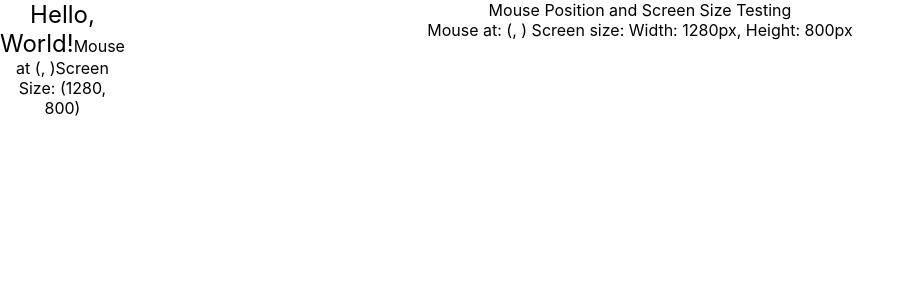
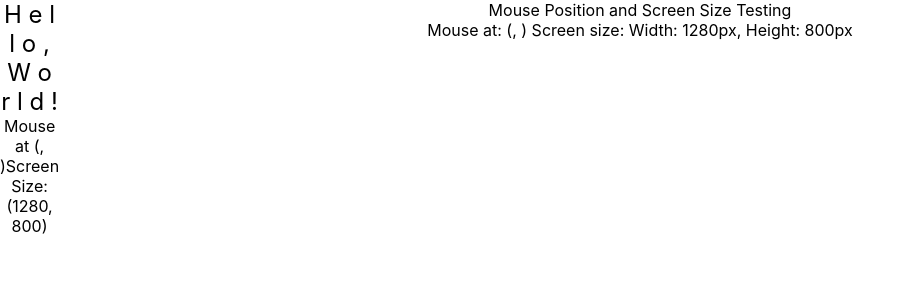
Before and after one commit to SirrorsMoore1975/sm1975-my-analog-clock, a React (Create React App) app in the folder my-analog-clock/: page / in a window 1280 px wide. Shown: the top 300 px of the page, without its empty margins (0-915 px from the left). Built offline with nearby package versions, Linux system fonts and the light colour scheme.

Commit message:
WIP: color not used
possible style color is an Object not Array

```diff
--- a/my-analog-clock/src/utilities/ColorText.js
+++ b/my-analog-clock/src/utilities/ColorText.js
@@ -1,34 +1,49 @@
 import React, { useState, useEffect } from "react";
+const defaultColorScheme = {
+  red: "rgb(255,0,0)",
+  brown: "rgb(255,255,0)",
+  green: "rgb(0,255,0)",
+  yellow: "rgb(0,255,255)",
+  blue: "rgb(0,0,255)",
+  pink: "rgb(255,0,255)",
+};
 
-const ColorText = ({ message, colorScheme }) => {
-  const [ colors, setColors ] = useState({});
+const ColorText = ({ message, colorScheme = defaultColorScheme }) => {
+  //const [ colors, setColors ] = useState({});
   //const [colorIdx, setColorIdx] = useState(0);
-  const colorKeys = Object.keys(colors);
+  const colorKeys = Object.keys(colorScheme);
+  const colorLength = Object.entries(colorScheme).length;
+  const colorValues = Object.values(colorScheme);
+  const [offset, setOffset] = useState(0);
   //const colorSpan = message.length / colorBreakPoint;
   //let currentColor = 0;
 
-  useEffect(()=>{
-    const intervalId = setInterval(()=>{
-      setColors(()=>{
-        if (colorScheme && !Array.isArray(colorScheme) && typeof colorScheme === 'object'){
-          return colorScheme;
-        } else {
-          return { 'red':'rgb(255,0,0)', 'brown':'rgb(255,255,0)', 'green':'rgb(0,255,0)', 'yellow':'rgb(0,255,255)', 'blue':'rgb(0,0,255)', 'pink':'rgb(255,0,255)'};
-        }
-
-      });
+  useEffect(() => {
+    const intervalId = setInterval(() => {
       //setColorIdx((prevIndex)=>(prevIndex + 1) % colors.length);
-    }, 250);
-    return () => { clearInterval(intervalId); }
-  },[colors, colorScheme])
+      setOffset((prev) => (prev + 1) % colorLength);
+    }, 1000);
+    return () => {
+      clearInterval(intervalId);
+    };
+  }, [colorLength]);
 
   return (
-  <>
-    <span style={{ fontSize: 24, color: colors[colorKeys] }}>
-      {`${message}`}
-    </span>
-
-  </>
-  )
+    <>
+      <span>
+        {message.split("").map((char, idx) => (
+          <span
+            key={idx}
+            style={{
+              fontSize: 24,
+              color: colorValues[offset + idx] % colorLength,
+            }}
+          >
+            {`${char} `}
+          </span>
+        ))}
+      </span>
+    </>
+  );
 };
 export default ColorText;
```
